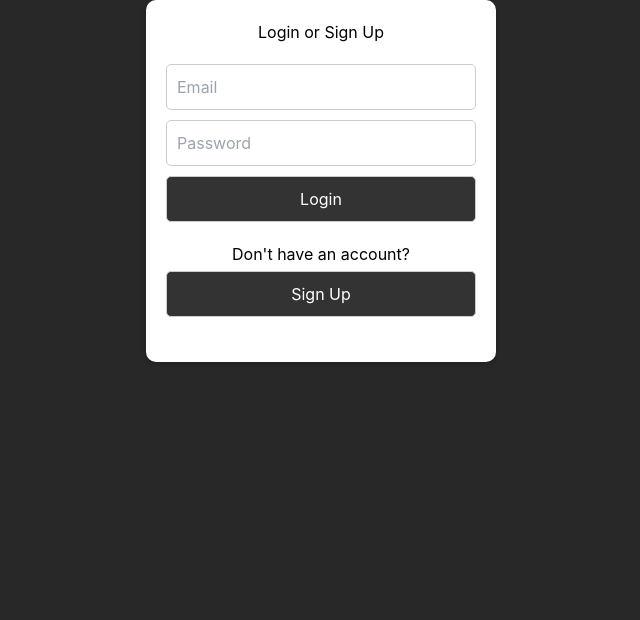
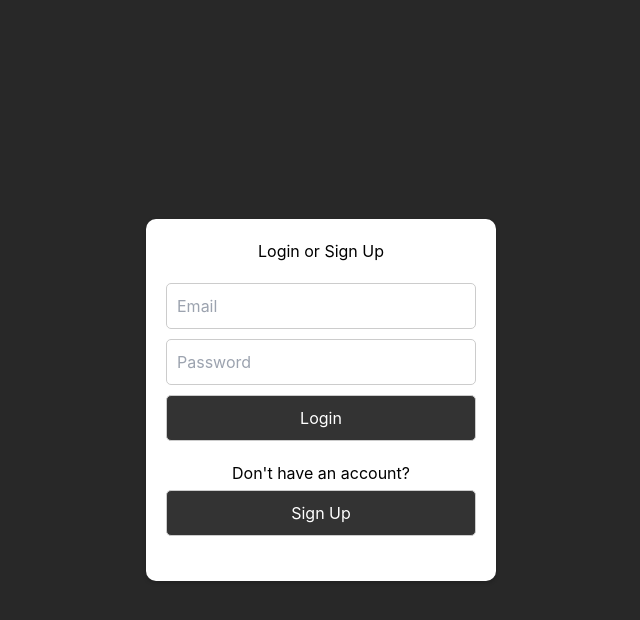
Before and after one commit to EddieTGH/Gem-Learner, a React (Create React App) app: page / in a window 1280 px wide. Shown: the top 620 px of the page, without its empty margins (319-959 px from the left). Built offline with nearby package versions, Linux system fonts and the light colour scheme; no server answers.

Commit message:
center login

```diff
--- a/src/pages/chat-page/chat-page.js
+++ b/src/pages/chat-page/chat-page.js
@@ -8,7 +8,6 @@ import storeChat from '../../pages/database-example/db-store-chat';
 import storeFlashcard from '../../pages/database-example/db-store-flashcard';
 import NavigationBar from '../../components/NavigationBar/NavigationBar';
 import { fetchFlashcardSets } from '../../components/utils';
-
 
 function ChatBot({ chat, user, convo_id }) {
   const [inputValue, setInputValue] = useState('');
@@ -40,7 +39,6 @@ function ChatBot({ chat, user, convo_id }) {
       getResponseForGivenPrompt();
     }
   };
-
 
   // Storing chat history
   const previousPromptResponses = useRef(promptResponses);
@@ -259,7 +257,7 @@ function ChatBot({ chat, user, convo_id }) {
             value={inputValue}
             onChange={handleInputChange}
             onKeyPress={handleKeyPress}
-						placeholder="Ask Me Something You Want"
+            placeholder="Enter a prompt here"
             className="form-control bg-inherit text-white"
           />
           <button
--- a/src/pages/supabase-login/supabase-login.css
+++ b/src/pages/supabase-login/supabase-login.css
@@ -1,10 +1,18 @@
+.login-page {
+  display: flex;
+  justify-content: center;
+  align-items: center;
+  min-height: 100vh; /* Full viewport height */
+  background-color: #282828; /* Move background color here */
+}
+
 .login-form {
   background-color: white;
   padding: 20px;
   border-radius: 10px;
   box-shadow: 0px 2px 4px rgba(0, 0, 0, 0.2);
-  margin: 0 auto;
   max-width: 350px;
+  width: 100%; /* Ensure the form doesn't exceed max-width */
   display: flex;
   flex-direction: column;
 }
--- a/src/pages/supabase-login/supabase-login.js
+++ b/src/pages/supabase-login/supabase-login.js
@@ -38,6 +38,7 @@ function Auth({ setUser }) {
   };
 
   return (
+    <div className="login-page">
       <div className="login-form">
         <h2>Login or Sign Up</h2>
         <form onSubmit={handleSignIn}>
@@ -50,7 +51,6 @@ function Auth({ setUser }) {
           />
           <input
             type="password"
-
             placeholder="Password"
             value={password}
             onChange={(e) => setPassword(e.target.value)}
@@ -63,6 +63,7 @@ function Auth({ setUser }) {
         <button onClick={handleSignUp}>Sign Up</button>
         <p>{message}</p>
       </div>
+    </div>
   );
 }
 
```
Lines whose indentation alone changed are shown as unchanged.
